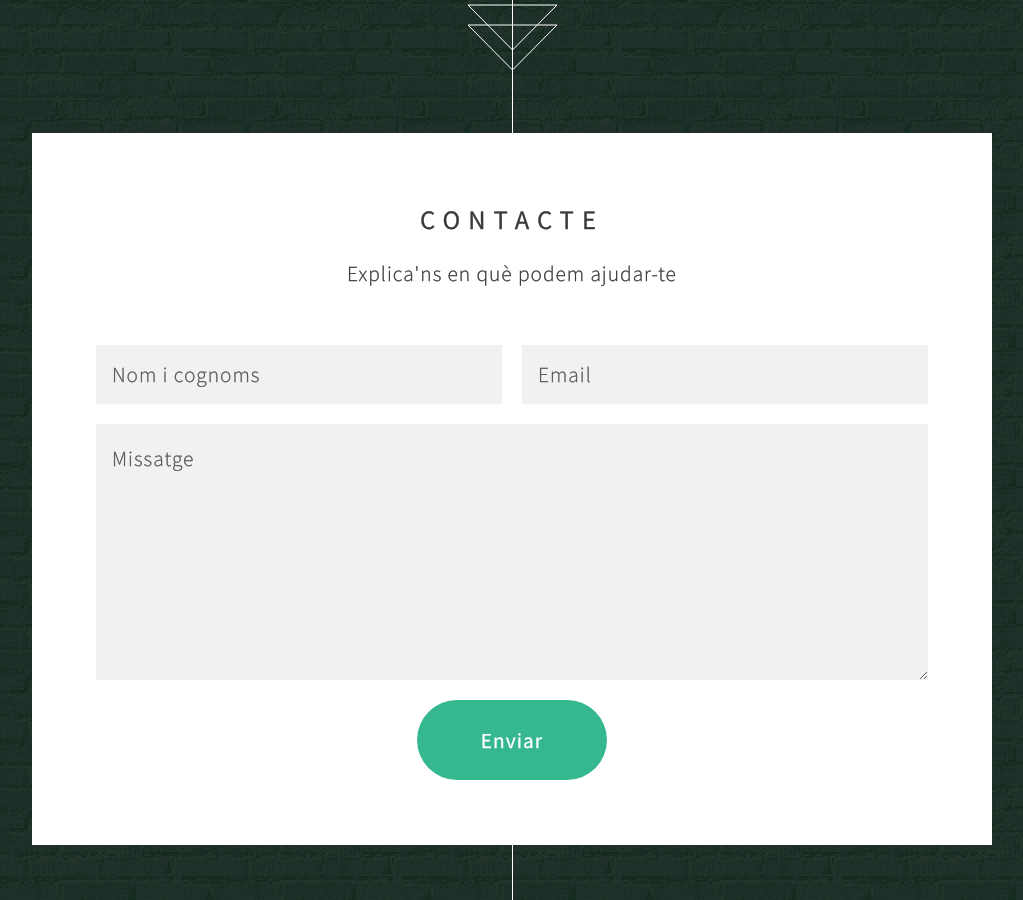
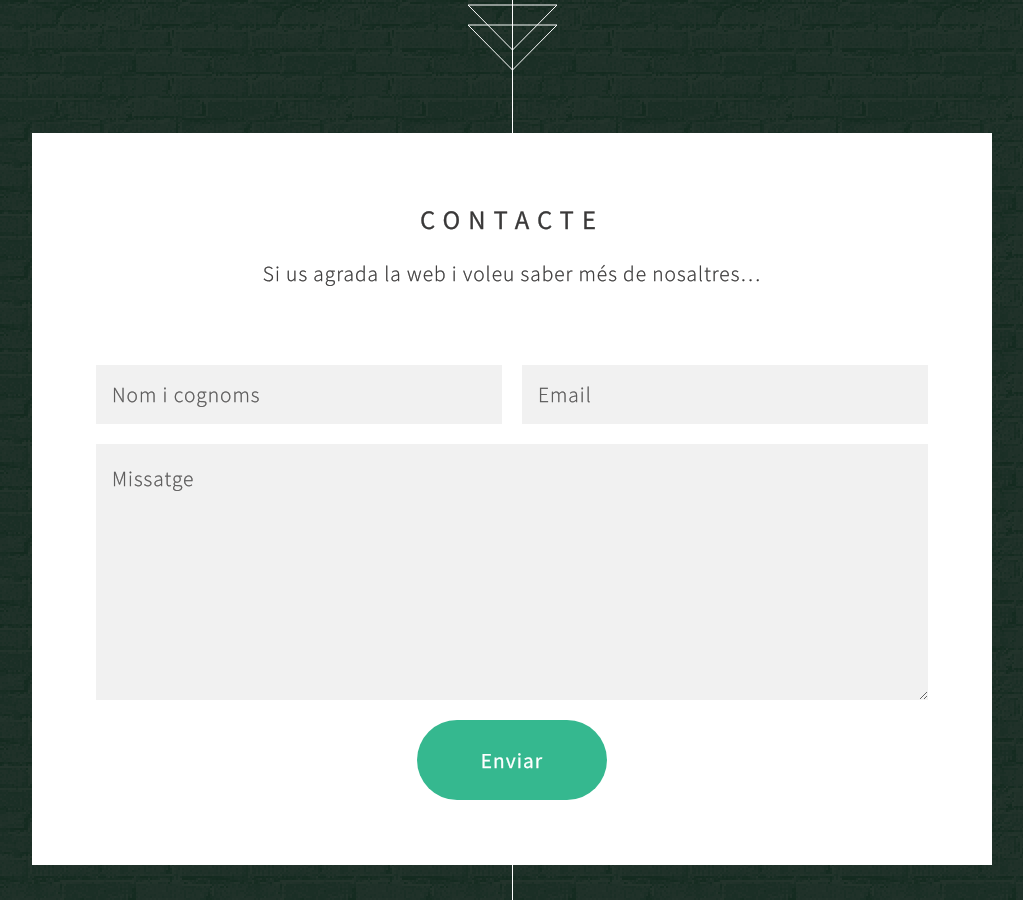
Before and after one commit to adab1ts/fesc2015, a Jekyll site: the page built from index.html, in a window 1280 px wide and 900 px high, scrolled down 4220 px. Shown: the whole window, without its empty margins (128-1151 px from the left). Built offline with Jekyll 4.4.1, drawn with Linux system fonts in a browser that asks for light colours.

Commit message:
Final contact form

```diff
--- a/index.html
+++ b/index.html
@@ -77,12 +77,12 @@
 	<article class="container box style3">
 		<header>
 			<h2>Contacte</h2>
-			<p>Explica'ns en què podem ajudar-te</p>
+			<p>Si us agrada la web i voleu saber més de nosaltres&hellip;</p>
 		</header>
 		<form method="post" action="//formspree.io/{{ site.email }}">
-			<input type="hidden" name="_subject" value="FESC2015 by Adab1ts">
-			<input type="text" name="_gotcha" style="display:none">
 			<div class="row 50%">
+				<div class="6u 12u$(mobile)"><input type="hidden" name="_subject" value="FESC2015 by Adab1ts"></div>
+				<div class="6u 12u$(mobile)"><input type="text" name="_gotcha" style="display:none"></div>
 				<div class="6u 12u$(mobile)"><input type="text" class="text" name="name" placeholder="Nom i cognoms"></div>
 				<div class="6u$ 12u$(mobile)"><input type="email" class="text" name="email" placeholder="Email"></div>
 				<div class="12u$">
```
